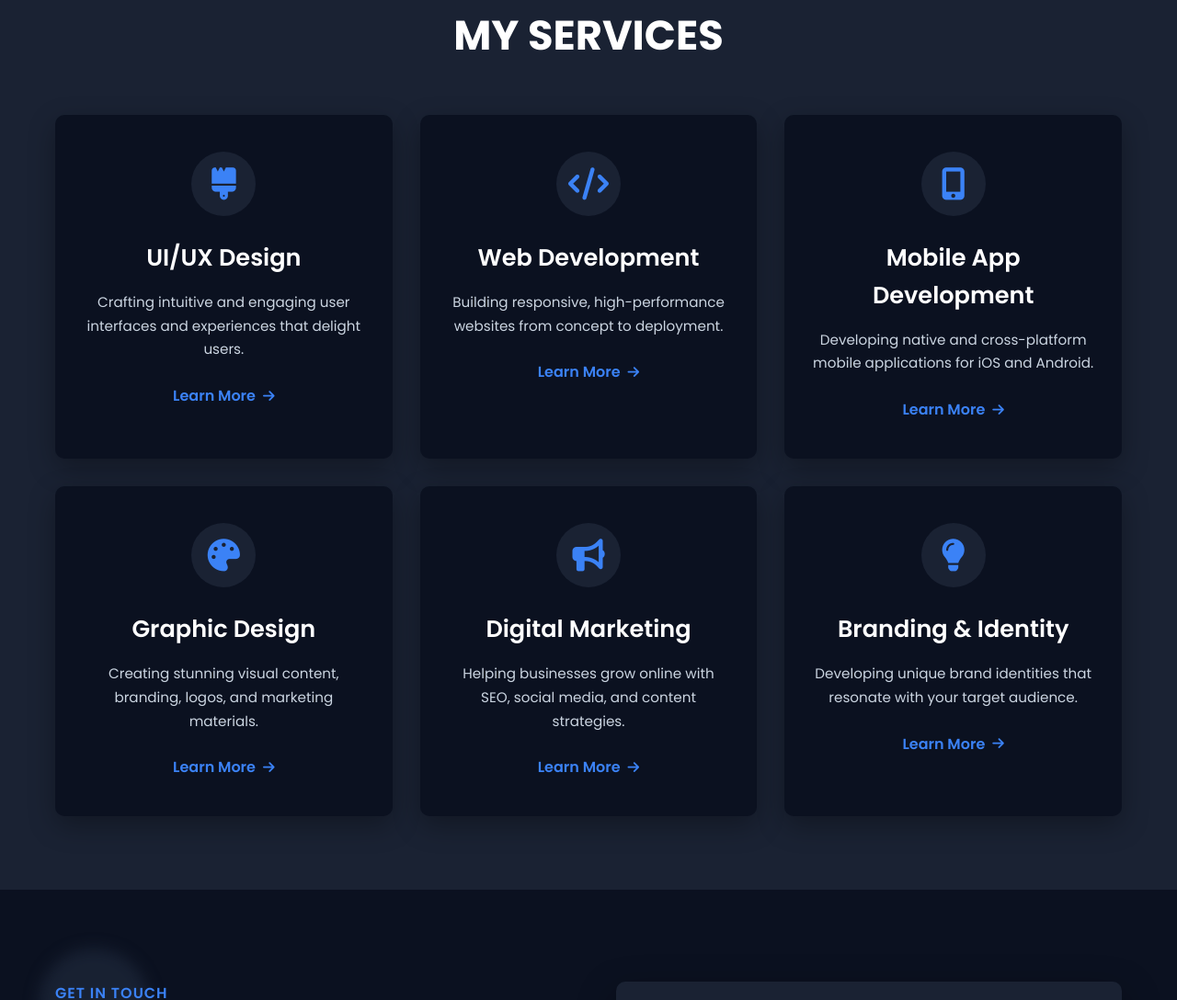
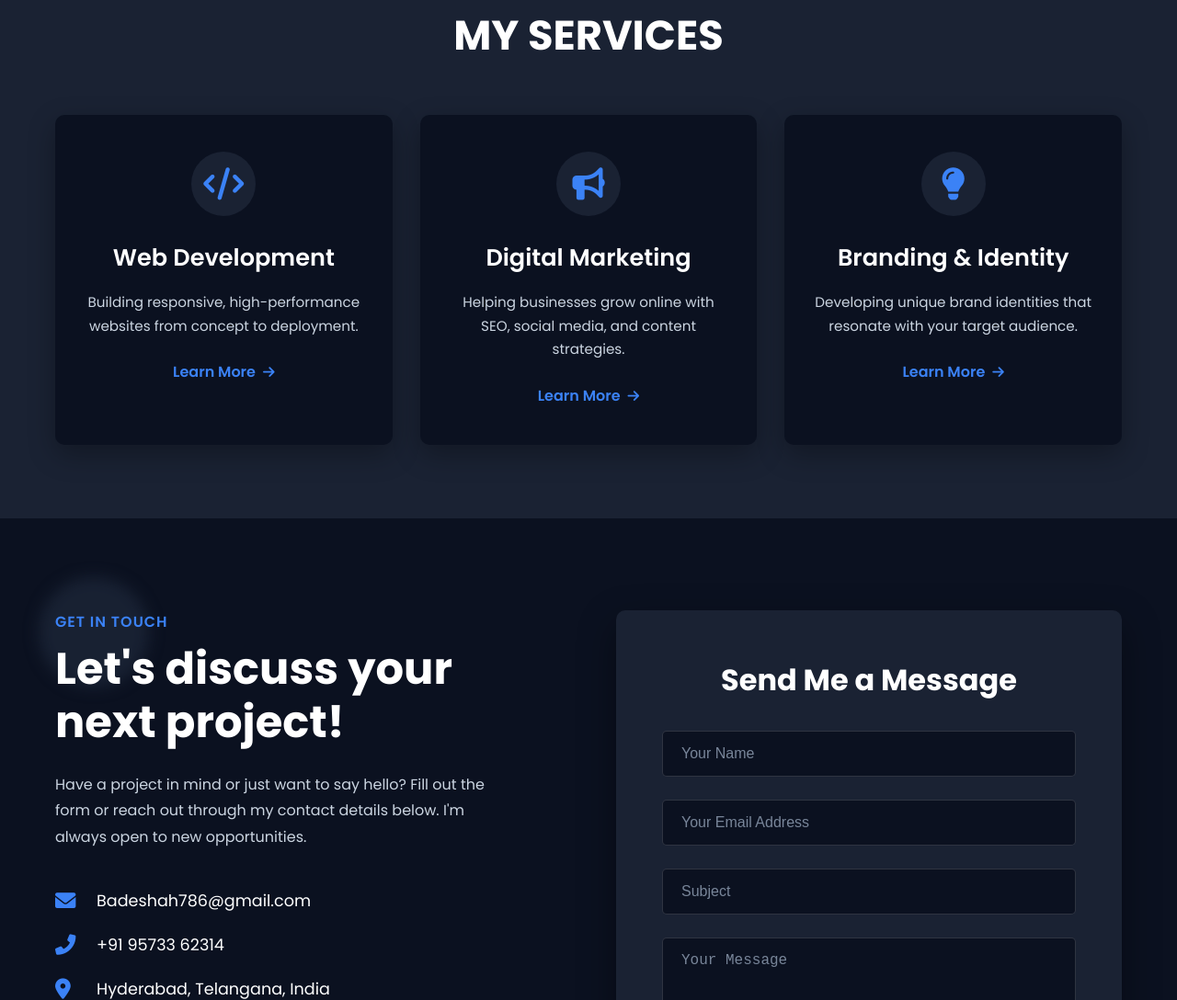
Before and after one commit to syedbadeshah76/badeshah-portofolio, a plain HTML site: page index.html in a window 1280 px wide. Shown: the part 2419-3507 px from the top of the page at 92% size. Drawn offline with Linux system fonts and the light colour scheme.

Commit message:
Update index.html

```diff
--- a/index.html
+++ b/index.html
@@ -151,7 +151,7 @@
                             <div class="project-overlay">
                                 <div class="overlay-text">
                                     <i class="fas fa-desktop"></i> Elevate Tech Presence <br>
-With Techvex
+With Techlynx
                                 </div>
                             </div>
                         </div>
@@ -209,13 +209,13 @@ With Techvex
         <h2 class="section-title text-center">MY SERVICES</h2>
 
         <div class="services-grid">
-            <div class="service-card">
+<!--             <div class="service-card">
                 <div class="service-icon">
                     <i class="fas fa-brush"></i> </div>
                 <h3>UI/UX Design</h3>
                 <p>Crafting intuitive and engaging user interfaces and experiences that delight users.</p>
                 <a href="#" class="learn-more">Learn More <i class="fas fa-arrow-right"></i></a>
-            </div>
+            </div> -->
 
             <div class="service-card">
                 <div class="service-icon">
@@ -225,21 +225,21 @@ With Techvex
                 <a href="#" class="learn-more">Learn More <i class="fas fa-arrow-right"></i></a>
             </div>
 
-            <div class="service-card">
+<!--             <div class="service-card">
                 <div class="service-icon">
                     <i class="fas fa-mobile-alt"></i> </div>
                 <h3>Mobile App Development</h3>
                 <p>Developing native and cross-platform mobile applications for iOS and Android.</p>
                 <a href="#" class="learn-more">Learn More <i class="fas fa-arrow-right"></i></a>
-            </div>
+            </div> -->
 
-            <div class="service-card">
+<!--             <div class="service-card">
                 <div class="service-icon">
                     <i class="fas fa-palette"></i> </div>
                 <h3>Graphic Design</h3>
                 <p>Creating stunning visual content, branding, logos, and marketing materials.</p>
                 <a href="#" class="learn-more">Learn More <i class="fas fa-arrow-right"></i></a>
-            </div>
+            </div> -->
 
             <div class="service-card">
                 <div class="service-icon">
```
